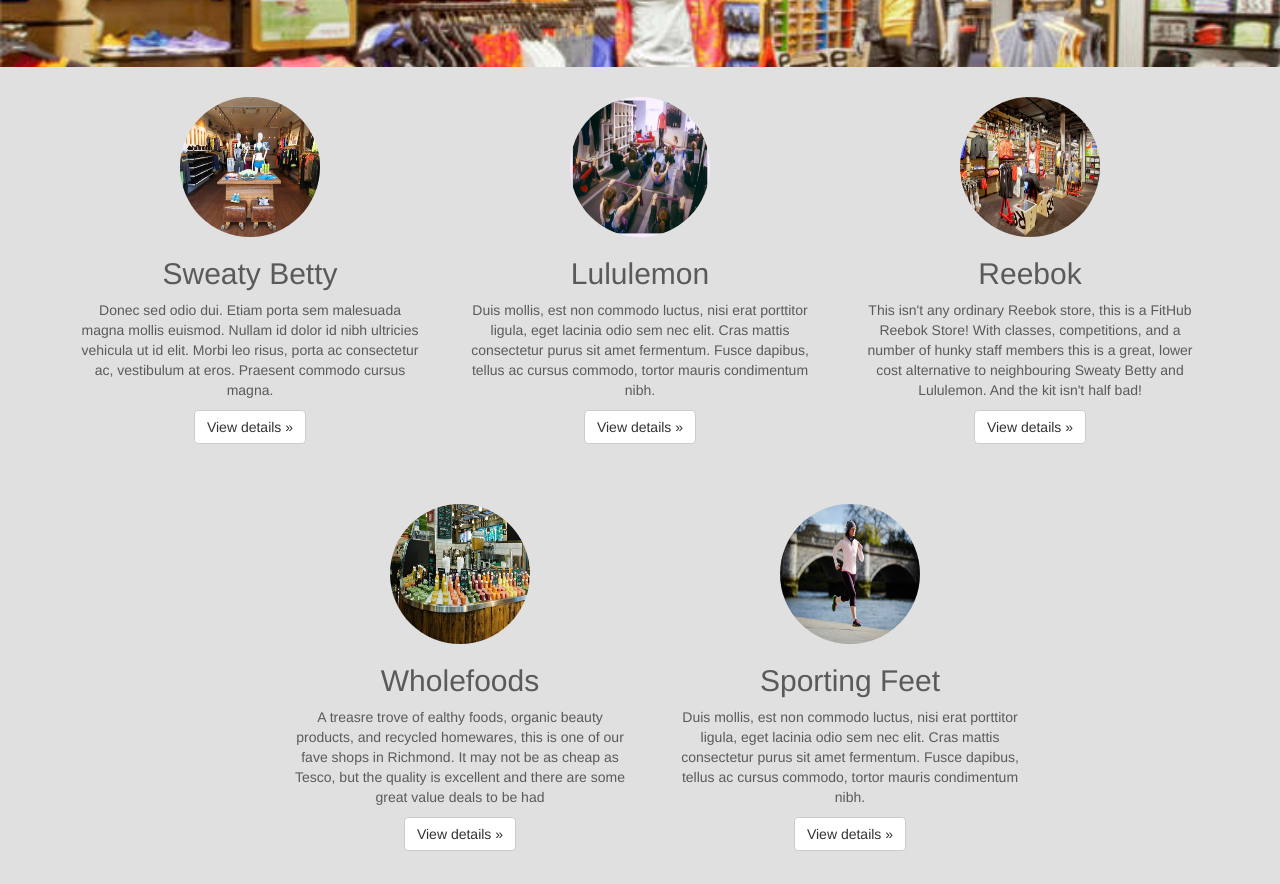
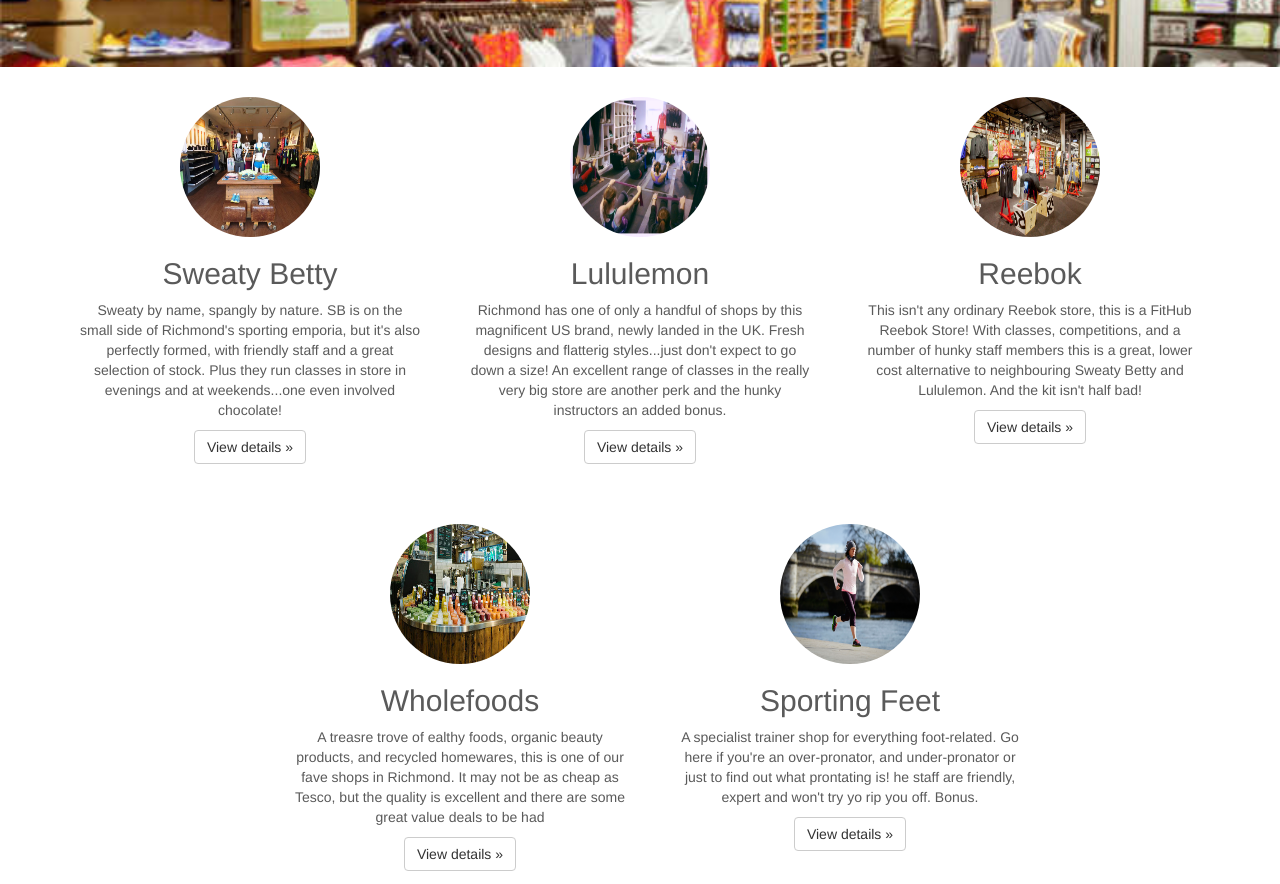
Before and after one commit to fitrichmond/fitrichmond.github.io, a plain HTML site: page ShopGuide.html in a window 1280 px wide. Shown: the part 233-1117 px from the top of the page. Drawn offline with nearby package versions, Linux system fonts and the light colour scheme; a script that the page names is missing.

Commit message:
Updated shop guide and added my photo

```diff
--- a/ShopGuide.html
+++ b/ShopGuide.html
@@ -65,17 +65,17 @@
         <div class="col-lg-4">
           <img class="img-circle" src="images/sweatybetty.jpg" alt="Generic placeholder image" width="140" height="140">
           <h2>Sweaty Betty</h2>
-          <p>Donec sed odio dui. Etiam porta sem malesuada magna mollis euismod. Nullam id dolor id nibh ultricies vehicula ut id elit. Morbi leo risus, porta ac consectetur ac, vestibulum at eros. Praesent commodo cursus magna.</p>
+          <p>Sweaty by name, spangly by nature. SB is on the small side of Richmond's sporting emporia, but it's also perfectly formed, with friendly staff and a great selection of stock. Plus they run classes in store in evenings and at weekends...one even involved chocolate!</p>
           <p><a class="btn btn-default" href="http://www.sweatybetty.com/boutique/richmond/" role="button">View details &raquo;</a></p>
         </div><!-- /.col-lg-4 -->
         <div class="col-lg-4">
           <img class="img-circle" src="images/lululemon.png" alt="Generic placeholder image" width="140" height="140">
           <h2>Lululemon</h2>
-          <p>Duis mollis, est non commodo luctus, nisi erat porttitor ligula, eget lacinia odio sem nec elit. Cras mattis consectetur purus sit amet fermentum. Fusce dapibus, tellus ac cursus commodo, tortor mauris condimentum nibh.</p>
+          <p>Richmond has one of only a handful of shops by this magnificent US brand, newly landed in the UK. Fresh designs and flatterig styles...just don't expect to go down a size! An excellent range of classes in the really very big store are another perk and the hunky instructors an added bonus.</p>
           <p><a class="btn btn-default" href="http://info.lululemon.co.uk/stores/gb/richmond/richmond-upon-thames-store" role="button">View details &raquo;</a></p>
         </div><!-- /.col-lg-4 -->
         <div class="col-lg-4">
-          <img class="img-circle" src="images/reebok.jpg" alt="Generic placeholder image" width="140" height="140">
+          <img class="img-circle" src="images/Reebok.jpg" alt="Generic placeholder image" width="140" height="140">
           <h2>Reebok</h2>
           <p>This isn't any ordinary Reebok store, this is a FitHub Reebok Store! With classes, competitions, and a number of hunky staff members this is a great, lower cost alternative to neighbouring Sweaty Betty and Lululemon. And the kit isn't half bad!</p>
           <p><a class="btn btn-default" href="http://fitness.reebok.co.uk/Reebok-locator/Store/GB108502/" role="button">View details &raquo;</a></p>
@@ -96,7 +96,7 @@
         <div class="col-lg-4">
           <img class="img-circle" src="images/running.jpg" alt="Generic placeholder image" width="140" height="140">
           <h2>Sporting Feet</h2>
-          <p>Duis mollis, est non commodo luctus, nisi erat porttitor ligula, eget lacinia odio sem nec elit. Cras mattis consectetur purus sit amet fermentum. Fusce dapibus, tellus ac cursus commodo, tortor mauris condimentum nibh.</p>
+          <p>A specialist trainer shop for everything foot-related. Go here if you're an over-pronator, and under-pronator or just to find out what prontating is! he staff are friendly, expert and won't try yo rip you off. Bonus.</p>
           <p><a class="btn btn-default" href="http://www.sporting-feet.com/" role="button">View details &raquo;</a></p>
         </div>
         <div class="col-lg-2">
--- a/stylesheets/main.css
+++ b/stylesheets/main.css
@@ -5,7 +5,7 @@
 body {
   padding-bottom: 40px;
   color: #5a5a5a;
-  background-color: #E0E0E0;
+  background-color: #FFFFFF;
 }
 
 /* CUSTOMIZE THE NAVBAR
```
Also changed, not shown: about.html (+2 -2 lines), images/charlotte.jpg (added).
